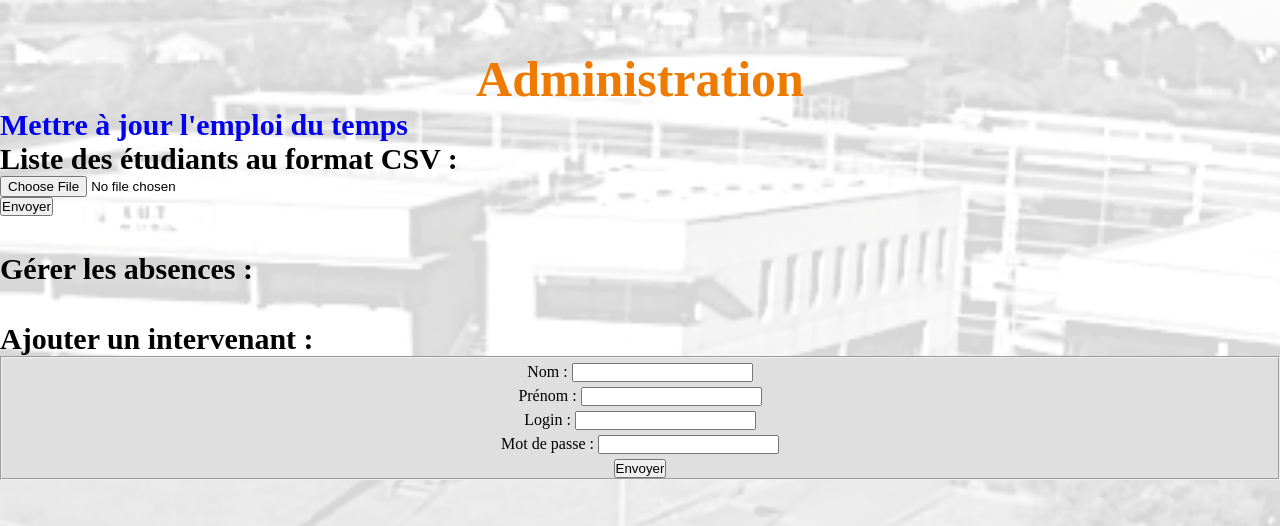
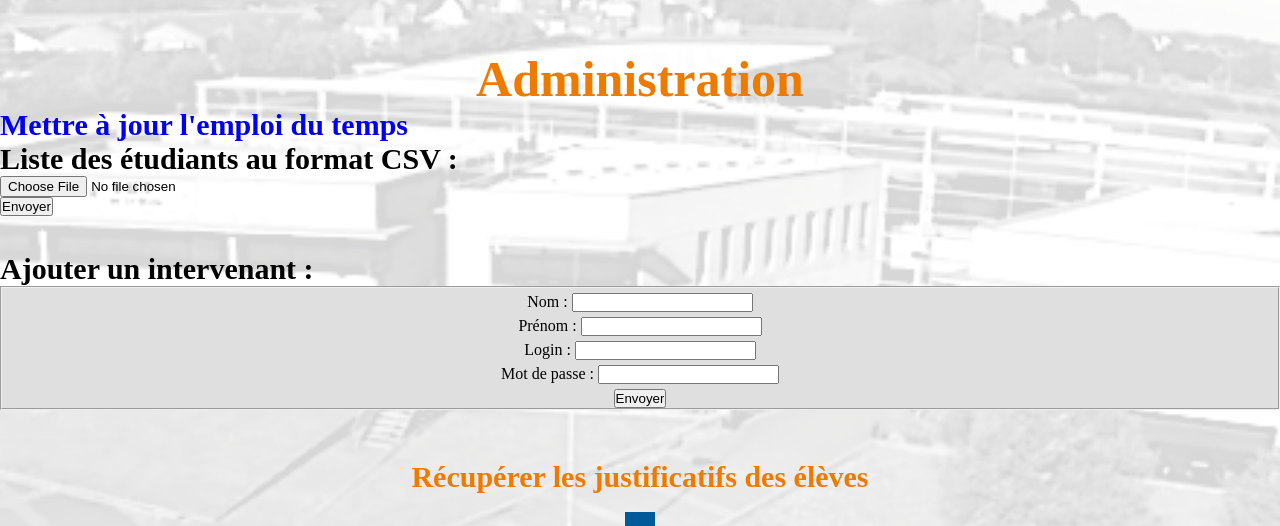
Before and after one commit to OlivierRogard/projettut, a PHP site: page /projet/administration.php in a window 1280 px wide. Shown: the part 86-612 px from the top of the page. Run offline with PHP 8.4, Linux system fonts and the light colour scheme.

Commit message:
Update administration.php

```diff
--- a/administration.php
+++ b/administration.php
@@ -25,8 +25,6 @@
     		<input type="file" name="file" id="file" /><br>
     		<input type="submit" name="submit" value="Envoyer"/>
     	</form>
-    	<br><br>
-    	<h4>Gérer les absences :</h4>
     	<br><br>
     	<h4>Ajouter un intervenant :</h4>
     	<fieldset>
```
